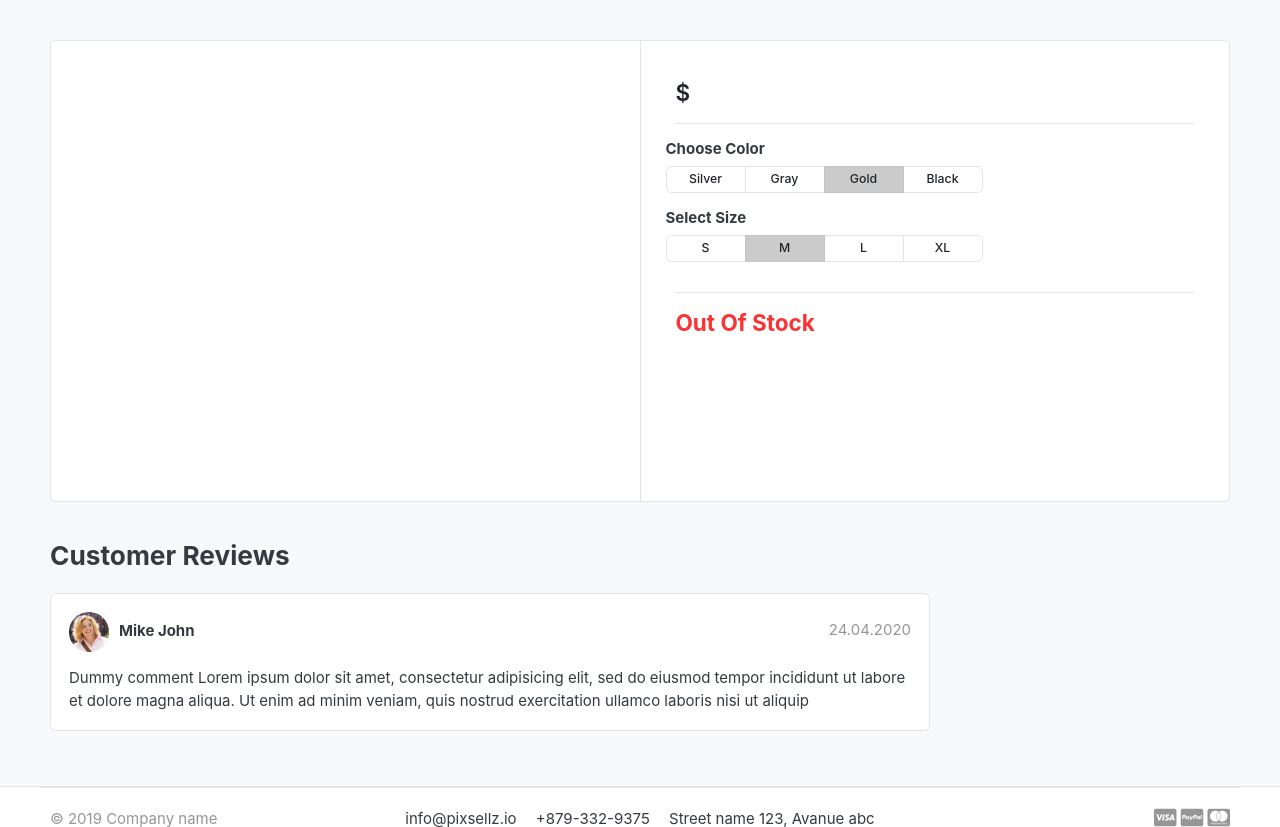
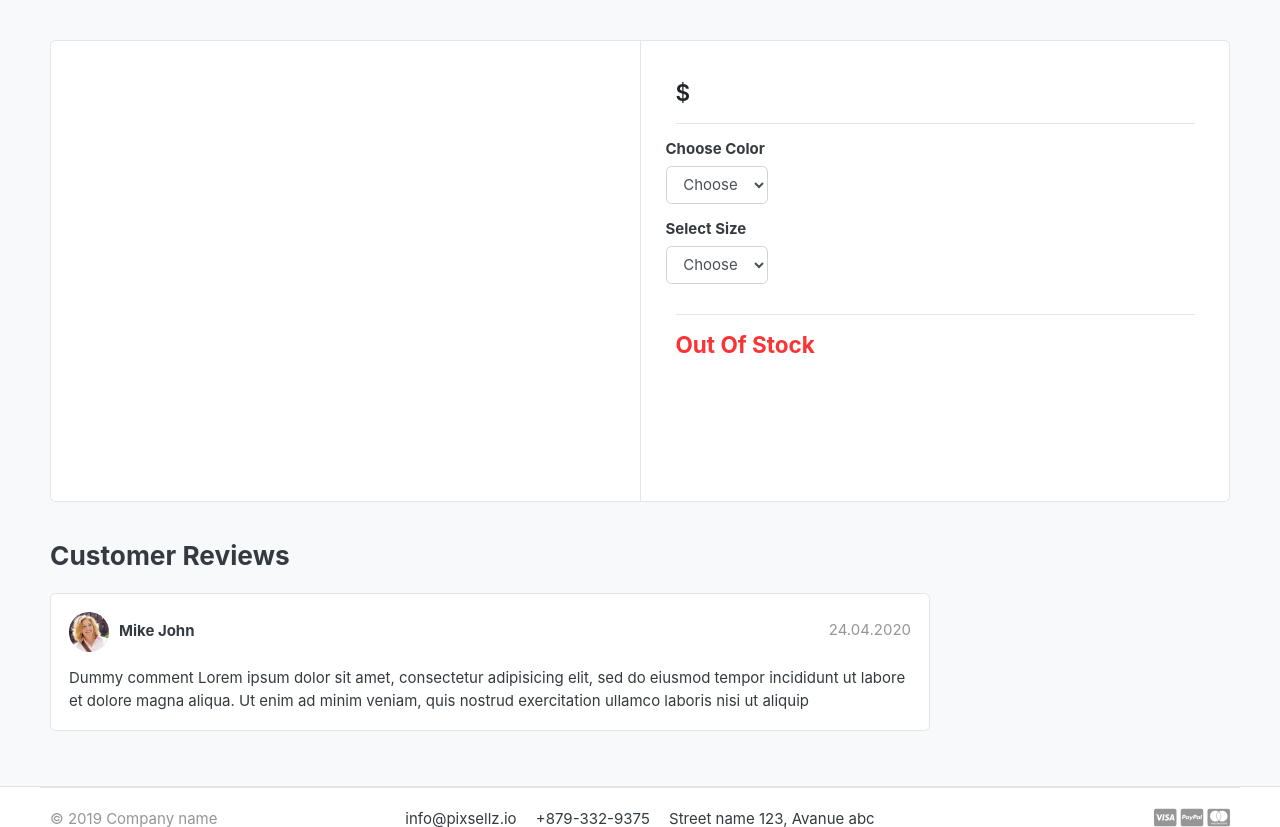
Before and after one commit to hb1113/greatkart-django, a Django app: template templates/store/detail.html in a window 1280 px wide. Shown: the part 118-945 px from the top of the page. Run offline with Django 3.2, Linux system fonts and the light colour scheme; the template is opened without the code that fills it, so the values that code supplies are empty; some libraries are stand-ins or nearby versions; some web fonts are replaced.

Commit message:
select variation functionalty for cart

```diff
--- a/cart/models.py
+++ b/cart/models.py
@@ -1,5 +1,6 @@
 from django.db import models
-from store.models import Product
+from store.models import Product, Variation
+
 
 class Cart(models.Model):
     cart_id = models.CharField(max_length=200, blank=True)
@@ -11,6 +12,7 @@
 
 class CartItem(models.Model):
     product = models.ForeignKey(Product, on_delete=models.CASCADE)
+    variations = models.ManyToManyField(Variation, blank=True)
     cart = models.ForeignKey(Cart, on_delete=models.CASCADE)
     quantity = models.IntegerField()
     is_active = models.BooleanField(default=True)
@@ -19,4 +21,4 @@
         return self.product.price * self.quantity
 
     def __str__(self):
-        return self.product
+        return self.product.product_name
--- a/cart/views.py
+++ b/cart/views.py
@@ -1,6 +1,6 @@
 from django.shortcuts import render, redirect, get_object_or_404
 from django.http import HttpResponse
-from store.models import Product
+from store.models import Product, Variation
 from .models import Cart, CartItem
 
 
@@ -13,6 +13,18 @@
 
 def add_cart(request, product_id):
     product = Product.objects.get(id=product_id)
+    product_variation = []
+    if request.method == 'POST':
+        for item in request.POST:
+            key = item
+            value = request.POST[key]
+            try:
+                variation = Variation.objects.get(product=product, variation_category=key,
+                                                  variation_value=value)
+                product_variation.append(variation)
+            except:
+                pass
+
     try:
         cart = Cart.objects.get(cart_id=_crat_id(request))
     except Cart.DoesNotExist:
@@ -22,6 +34,9 @@
     cart.save()
     try:
         cart_item = CartItem.objects.get(product=product, cart=cart)
+        if product_variation:
+            for item in product_variation:
+                cart_item.variations.add(item)
         cart_item.quantity += 1
         cart_item.save()
     except CartItem.DoesNotExist:
@@ -30,6 +45,9 @@
             cart=cart,
             quantity=1,
         )
+        if product_variation:
+            for item in product_variation:
+                cart_item.variations.add(item)
         cart_item.save()
     return redirect('cart')
 
--- a/templates/store/cart.html
+++ b/templates/store/cart.html
@@ -30,7 +30,7 @@
 			<div class="aside"><img src="{{ item.product.image.url }}" class="img-sm"></div>
 			<figcaption class="info">
 				<a href="{{ item.product.get_url }}" class="title text-dark">{{ item.product.product_name }}</a>
-				<p class="text-muted small">Matrix: 25 Mpx <br> Brand: Canon</p>
+				<p class="text-muted small">{{ item.variation.category }}<br> Brand: Canon</p>
 			</figcaption>
 		</figure>
 	</td>
--- a/templates/store/detail.html
+++ b/templates/store/detail.html
@@ -16,6 +16,8 @@
 </article> <!-- gallery-wrap .end// -->
 		</aside>
 		<main class="col-md-6 border-left">
+			<form action="{% url 'add-cart' product.id %}" method="POST">
+				{% csrf_token %}
 				<article class="content-body">
 
 				<h2 class="title">{{ product.product_name }}</h2>
@@ -31,53 +33,39 @@
 					<div class="row">
 						<div class="item-option-select">
 							<h6>Choose Color</h6>
-			<div class="btn-group btn-group-sm btn-group-toggle" data-toggle="buttons">
-			  <label class="btn btn-light">
-			    <input type="radio" name="radio_color"> Silver
-			  </label>
-			  <label class="btn btn-light">
-			    <input type="radio" name="radio_color" > Gray
-			  </label>
-			  <label class="btn btn-light active">
-			    <input type="radio" name="radio_color checked"> Gold
-			  </label>
-			  <label class="btn btn-light">
-			    <input type="radio" name="radio_color"> Black
-			  </label>
-			</div>
+							<select name="color" class="form-control" required>
+								<option value="" disabled selected>Choose</option>
+								{% for i in product.variation_set.color %}
+								<option value="{{ i.variation_value }}">{{ i.variation_value }}</option>
+								{% endfor %}
+							</select>
 						</div>
 					</div> <!-- row.// -->
 					<div class="row">
 						<div class="item-option-select">
 							<h6>Select Size</h6>
-			<div class="btn-group btn-group-sm btn-group-toggle" data-toggle="buttons">
-			  <label class="btn btn-light">
-			    <input type="radio" name="radio_color"> S
-			  </label>
-			  <label class="btn btn-light active">
-			    <input type="radio" name="radio_color" checked> M
-			  </label>
-			  <label class="btn btn-light">
-			    <input type="radio" name="radio_color"> L
-			  </label>
-			  <label class="btn btn-light">
-			    <input type="radio" name="radio_color"> XL
-			  </label>
-			</div>
+							<select name="size" class="form-control" required>
+								<option value="" disabled selected>Choose</option>
+								{% for i in product.variation_set.size %}
+								<option value="{{ i.variation_value }}">{{ i.variation_value }}</option>
+								{% endfor %}
+							</select>
 						</div>
 					</div> <!-- row.// -->
 					<hr>
 					{% if product.stock > 0 %}
 						{% if in_cart %}
+							<button class="btn  btn-primary"> <span class="text">Add to Cart</span> <i class="fas fa-shopping-cart"></i></button>
 							<a href="#" class="btn  btn-success disabled"> <span class="text">Added to Cart</span> <i class="fas fa-check"></i></a>
 							<a href="{% url 'cart' %}" class="btn  btn-outline-primary"> <span class="text">View Cart</span> <i class="fas fa-eye"></i></a>
 						{% else %}
-			<a href="{% url 'add-cart' product.id %}" class="btn  btn-primary"> <span class="text">Add to Cart</span> <i class="fas fa-shopping-cart"></i></a>
+							<button class="btn  btn-primary"> <span class="text">Add to Cart</span> <i class="fas fa-shopping-cart"></i></button>
 						{% endif %}
 					{% else %}
 						<h4 class="text-danger">Out Of Stock</h4>
 					{% endif %}
 				</article> <!-- product-info-aside .// -->
+				</form>
 		</main> <!-- col.// -->
 	</div> <!-- row.// -->
 </div> <!-- card.// -->
```
Also changed, not shown: store/admin.py (+7 -1 lines), store/models.py (+27 -0 lines), cart/migrations/0002_cartitem_variations.py (added), store/migrations/0004_variation.py (added), store/migrations/0005_alter_variation_managers.py (added). Lines whose indentation alone changed are shown as unchanged.
